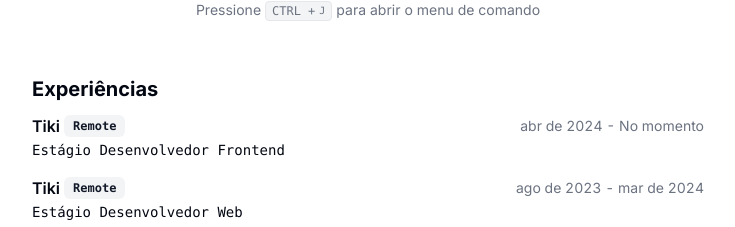
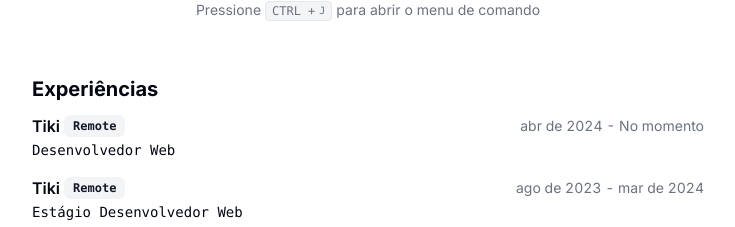
Before and after one commit to christianlsb/curriculo, a Next.js app: page / in a window 1280 px wide. Shown: the part 775-1002 px from the top of the page, without its empty margins (272-1007 px from the left). Built offline with nearby package versions, Linux system fonts and the light colour scheme.

Commit message:
Atualiza título do estágio na Tiki para Desenvolvedor Web

```diff
--- a/src/data/resume-data.tsx
+++ b/src/data/resume-data.tsx
@@ -59,7 +59,7 @@ export const RESUME_DATA = {
       company: "Tiki",
       link: "https://www.tiki.com.br/",
       badges: ["Remote"],
-      title: "Estágio Desenvolvedor Frontend",
+      title: "Desenvolvedor Web",
       start: "abr de 2024",
       end: "No momento",
       description: [],
```
